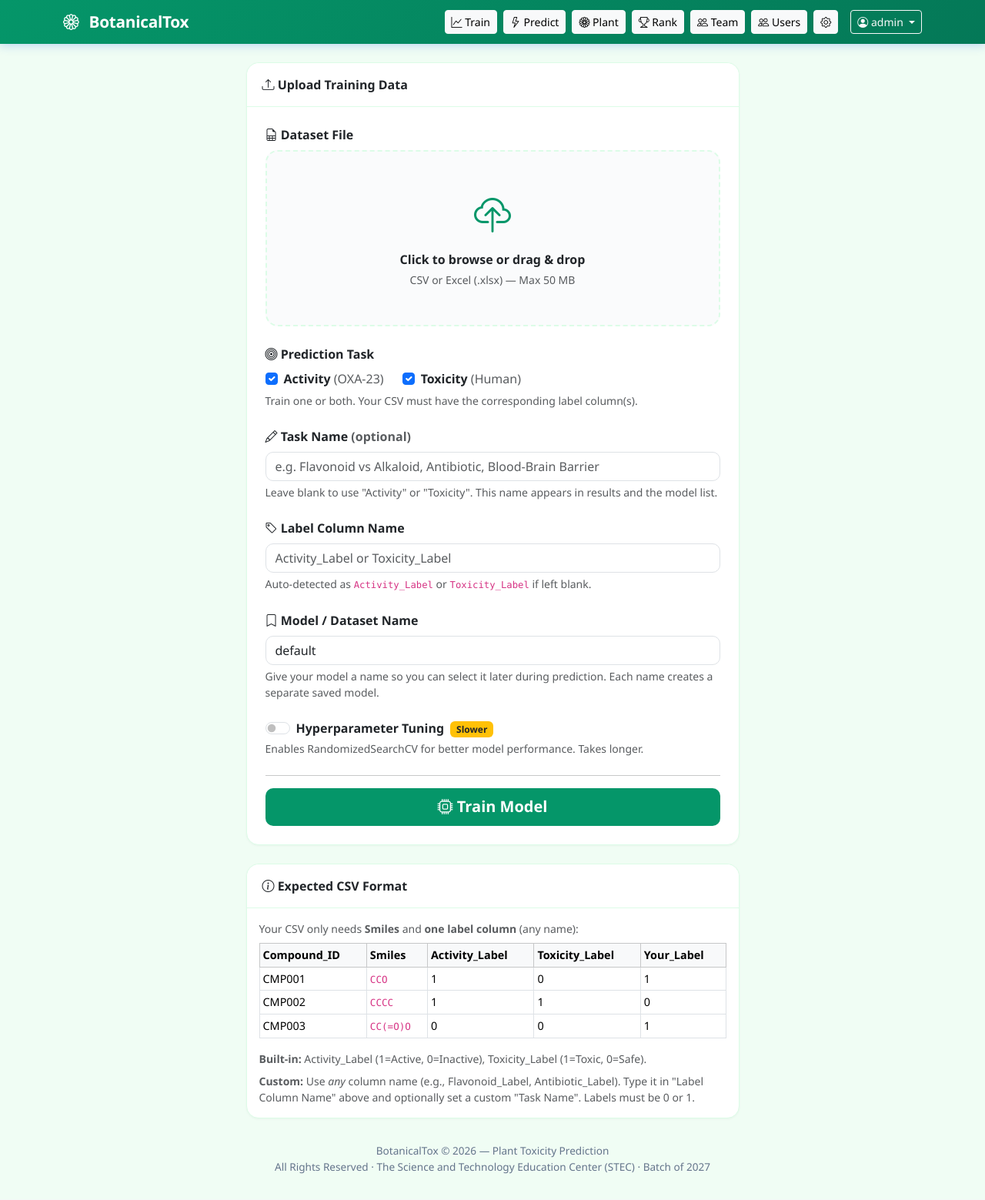
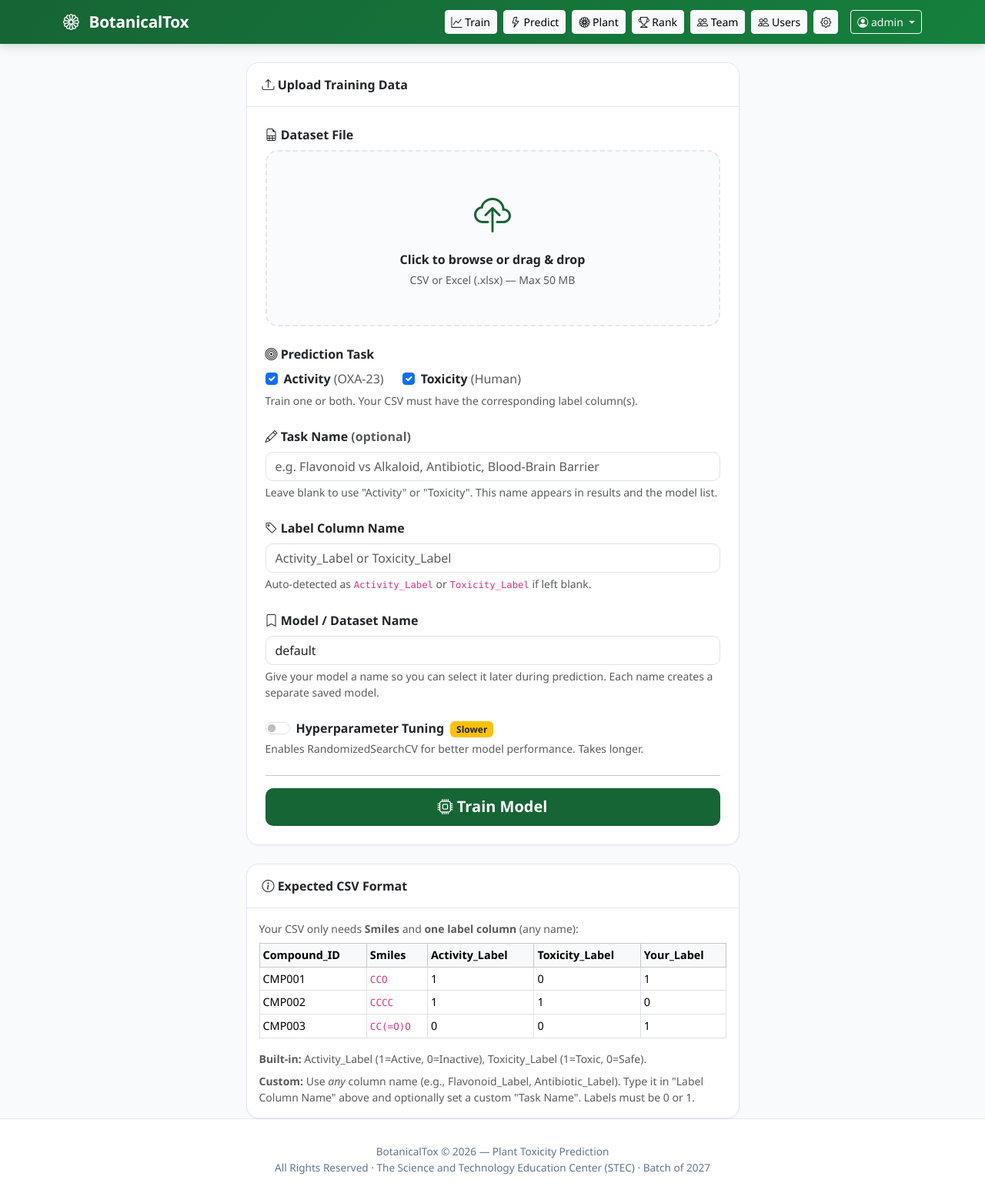
Before and after one commit to janchel/botanicaltox, a Flask app: page /train in a window 1280 px wide. Shown: the whole page at 77% size. Before the commit the page ends 1525 px from the top, so only its background shows below. Run offline with Flask 3, Linux system fonts and the light colour scheme; a user stored in the database is signed in; data comes from the database, SQL or seed files in the repository; some libraries are stand-ins or nearby versions.

Commit message:
Apply medical/plant toxicity theme (orange, green, red)
- Deep green (#166534) as primary for botanical/plant theme
- Orange (#f97316) for activity/active compounds
- Red (#dc2626) for toxicity/danger
- Green (#16a34a) for safe/non-toxic
- New CSS variables: --secondary, --warning, --info, --stat-activity, --stat-toxicity, --stat-safe, --stat-priority
- Stat cards now color-coded by task (activity→orange, toxicity→red, safe→green)
- Badges use medical theme colors (active/safe=green, toxic/inactive=red)
- Footer now has top border and background for better separation

```diff
--- a/templates/base.html
+++ b/templates/base.html
@@ -8,15 +8,32 @@
     <link href="https://cdn.jsdelivr.net/npm/bootstrap-icons@1.11.3/font/bootstrap-icons.css" rel="stylesheet">
     <style>
         :root {
-            --primary: #059669;
-            --primary-dark: #047857;
-            --success: #059669;
-            --danger: #dc2626;
-            --bg: #f0fdf4;
+            /* Medical/Plant Toxicity Theme */
+            --primary: #166534;           /* Deep green - botanical/plant theme */
+            --primary-dark: #15803d;
+            --secondary: #f97316;          /* Orange - activity/active compounds */
+            --secondary-dark: #ea580c;
+            --success: #16a34a;            /* Green - safe/non-toxic */
+            --danger: #dc2626;             /* Red - toxic/danger */
+            --warning: #f59e0b;            /* Amber - caution/priority */
+            --info: #0ea5e9;               /* Sky - neutral/info */
+            --bg: #f8fafc;                /* Light background */
             --card-bg: #ffffff;
             --text: #1e293b;
             --text-muted: #64748b;
-            --border: #dcfce7;
+            --border: #e2e8f0;
+            --badge-active-bg: #dcfce7;    /* Light green */
+            --badge-active-text: #166534;
+            --badge-inactive-bg: #fef2f2;  /* Light red */
+            --badge-inactive-text: #991b1b;
+            --badge-toxic-bg: #fee2e2;     /* Light red */
+            --badge-toxic-text: #b91c1c;
+            --badge-safe-bg: #f0fdf4;     /* Light green */
+            --badge-safe-text: #166534;
+            --stat-activity: linear-gradient(135deg, #f97316, #ea580c);  /* Orange */
+            --stat-toxicity: linear-gradient(135deg, #dc2626, #b91c1c); /* Red */
+            --stat-safe: linear-gradient(135deg, #16a34a, #15803d);     /* Green */
+            --stat-priority: linear-gradient(135deg, #8b5cf6, #7c3aed); /* Purple for priority */
         }
         * { box-sizing: border-box; }
         body {
@@ -27,7 +44,7 @@
         }
         .navbar {
             background: linear-gradient(135deg, var(--primary), var(--primary-dark));
-            box-shadow: 0 2px 12px rgba(37,99,235,0.25);
+            box-shadow: 0 2px 12px rgba(22,101,52,0.25);
         }
         .navbar-brand {
             font-weight: 700;
@@ -71,6 +88,14 @@
             background: var(--primary);
             color: white;
         }
+        .btn-secondary {
+            background: var(--secondary);
+            border: none;
+            border-radius: 10px;
+            padding: 0.6rem 1.5rem;
+            font-weight: 600;
+        }
+        .btn-secondary:hover { background: var(--secondary-dark); transform: translateY(-1px); }
         .metric-box {
             background: #f1f5f9;
             border-radius: 12px;
@@ -108,7 +133,7 @@
         }
         .upload-zone:hover {
             border-color: var(--primary);
-            background: #eff6ff;
+            background: #f0fdf4;
         }
         .upload-zone i { font-size: 3rem; color: var(--primary); }
         .footer {
@@ -116,18 +141,26 @@
             padding: 2rem;
             color: var(--text-muted);
             font-size: 0.85rem;
+            background: var(--card-bg);
+            border-top: 1px solid var(--border);
         }
         table { font-size: 0.9rem; }
-        .badge-active { background: #dcfce7; color: #166534; }
-        .badge-inactive { background: #fef2f2; color: #991b1b; }
-        .badge-toxic { background: #fef2f2; color: #991b1b; }
-        .badge-safe { background: #dcfce7; color: #166534; }
+        /* Medical/Plant Toxicity Badges */
+        .badge-active { background: var(--badge-active-bg); color: var(--badge-active-text); }
+        .badge-inactive { background: var(--badge-inactive-bg); color: var(--badge-inactive-text); }
+        .badge-toxic { background: var(--badge-toxic-bg); color: var(--badge-toxic-text); }
+        .badge-safe { background: var(--badge-safe-bg); color: var(--badge-safe-text); }
+        /* Stat Cards with Medical Theme */
         .stat-card {
             padding: 1.25rem;
             border-radius: 12px;
             color: white;
             text-align: center;
         }
+        .stat-card.activity { background: var(--stat-activity); }
+        .stat-card.toxicity { background: var(--stat-toxicity); }
+        .stat-card.safe { background: var(--stat-safe); }
+        .stat-card.priority { background: var(--stat-priority); }
         .stat-card.blue { background: linear-gradient(135deg, #3b82f6, #2563eb); }
         .stat-card.green { background: linear-gradient(135deg, #10b981, #059669); }
         .stat-card.purple { background: linear-gradient(135deg, #8b5cf6, #7c3aed); }
```
Also changed, not shown: templates/train_result.html (+4 -4 lines).
